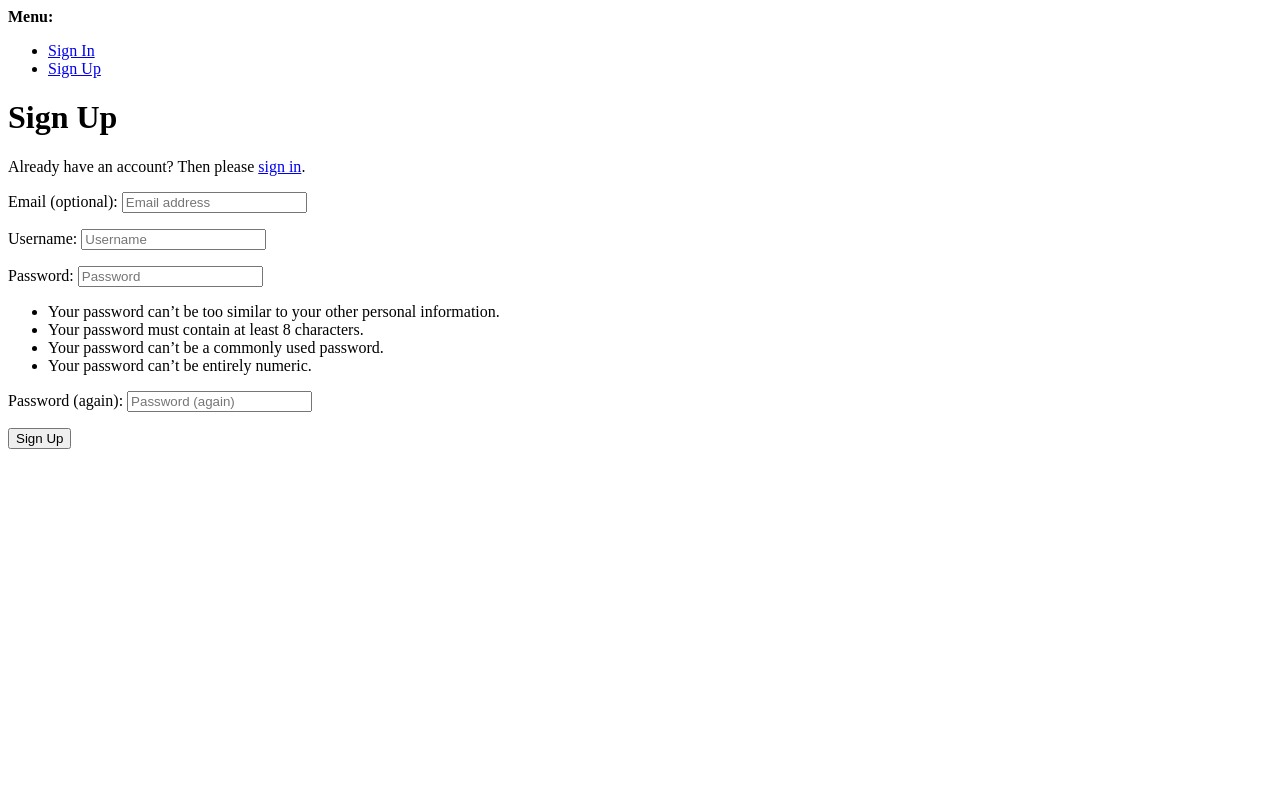
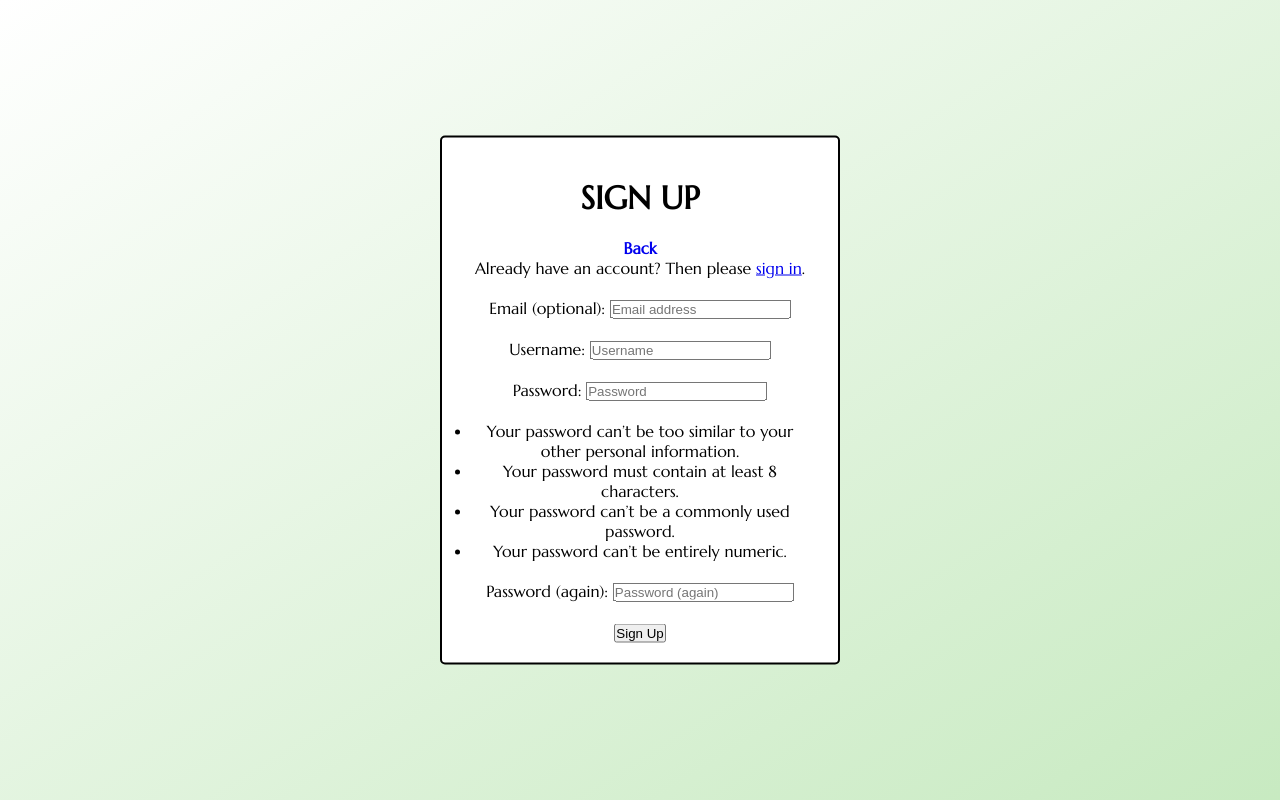
Before and after one commit to HGlass07/Restaurant-Bookings, a Django app: page /accounts/signup/ in a window 1280 px wide. Run offline with Django 5.2, Linux system fonts and the light colour scheme; some libraries are stand-ins or nearby versions.

Commit message:
changed styling for sign-up form

```diff
--- a/bookings/views.py
+++ b/bookings/views.py
@@ -36,7 +36,7 @@ def CreateBooking(request):
                     messages.error(request, "This booking has been taken, please select another.")
                 else:
                     booking.save()
-                    messages.success(request, "Booking successful!")
+                    messages.success(request, "Booking request successful")
                     return redirect('home')
     else:
         form = BookingForm()
--- a/static/css/style.css
+++ b/static/css/style.css
@@ -93,7 +93,7 @@ h1 {
     list-style-type: none;
 }
 
-/*rules for bookings display, and related creation/edit/delete views*/
+/*styles for bookings display, and related creation/edit/delete views*/
 .bookings-list {
     text-align: center;
     align-items: center;
@@ -141,8 +141,6 @@ h1 {
 
 /*styles for allauth account templates*/
 
-/*login form*/
-
 .form-body {
     background-color: linear-gradient(to bottom right, white, rgba(139, 211, 125, 0.479));
 }
@@ -156,10 +154,12 @@ h1 {
     max-width: 400px;
     margin: 0 auto;
     padding: 20px;
+    padding-left: 30px;
+    padding-right: 30px;
     border: 2px solid black;
     border-radius: 5px;
     text-align: center;
-    background-color: white
+    background-color: white;
 }
 
 .form h1 {
@@ -187,7 +187,6 @@ h1 {
 .submit-button:hover {
     background-color: #0056b3;
 }
-
 
 /*footer*/
 footer {
--- a/templates/account/login.html
+++ b/templates/account/login.html
@@ -16,7 +16,7 @@
         <a class="buttons" href="{% url 'home' %}">Back</a>
         {% if not SOCIALACCOUNT_ONLY %}
             {% if signup_url %}
-                <p>{% blocktrans %}If you have not created an account yet, then please <a href="{{ signup_url }}">{{ _('sign up') }}</a> first.{% endblocktrans %}</p>
+                <p>{% blocktrans %}If you have not created an account yet, then please do so <a class="buttons" href="{{ signup_url }}">{{ _('sign up') }}here</a>.{% endblocktrans %}</p>
             {% endif %}
             <form method="post" action="{% url 'account_login' %}" tags="entrance,login">
                 {% csrf_token %}
--- a/templates/account/signup.html
+++ b/templates/account/signup.html
@@ -1,12 +1,22 @@
-{% extends "account/base_entrance.html" %}
+{% load static %}
 {% load allauth i18n %}
-{% block head_title %}
-    {% trans "Signup" %}
-{% endblock head_title %}
-{% block content %}
+
+
+<!DOCTYPE html>
+<html lang="en">
+<head>
+    <meta charset="UTF-8">
+    <meta name="viewport" content="width=device-width, initial-scale=1.0">
+    <title>Signup</title>
+    <link rel="stylesheet" href="{% static 'css/style.css' %}">
+</head>
+
+<body class="form-body">
+    <div class="form">
         {% element h1 %}
             {% trans "Sign Up" %}
         {% endelement %}
+        <a class="buttons" href="{% url 'home' %}">Back</a>
         {% setvar link %}
             <a href="{{ login_url }}">
             {% endsetvar %}
@@ -35,4 +45,6 @@
         {% if SOCIALACCOUNT_ENABLED %}
             {% include "socialaccount/snippets/login.html" with page_layout="entrance" %}
         {% endif %}
-{% endblock content %}
+    </div>
+</body>
+</html>
```
Lines whose indentation alone changed are shown as unchanged.
